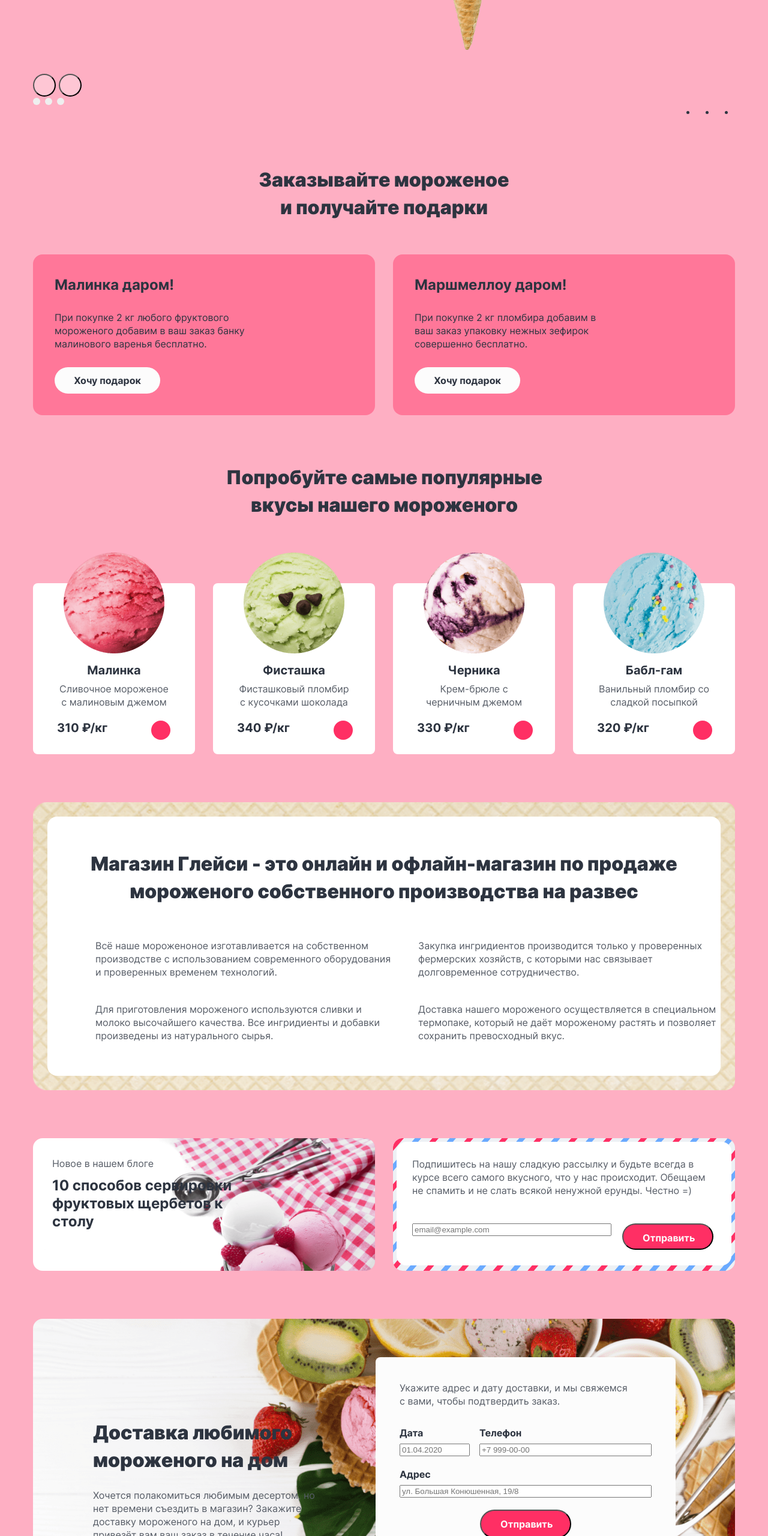
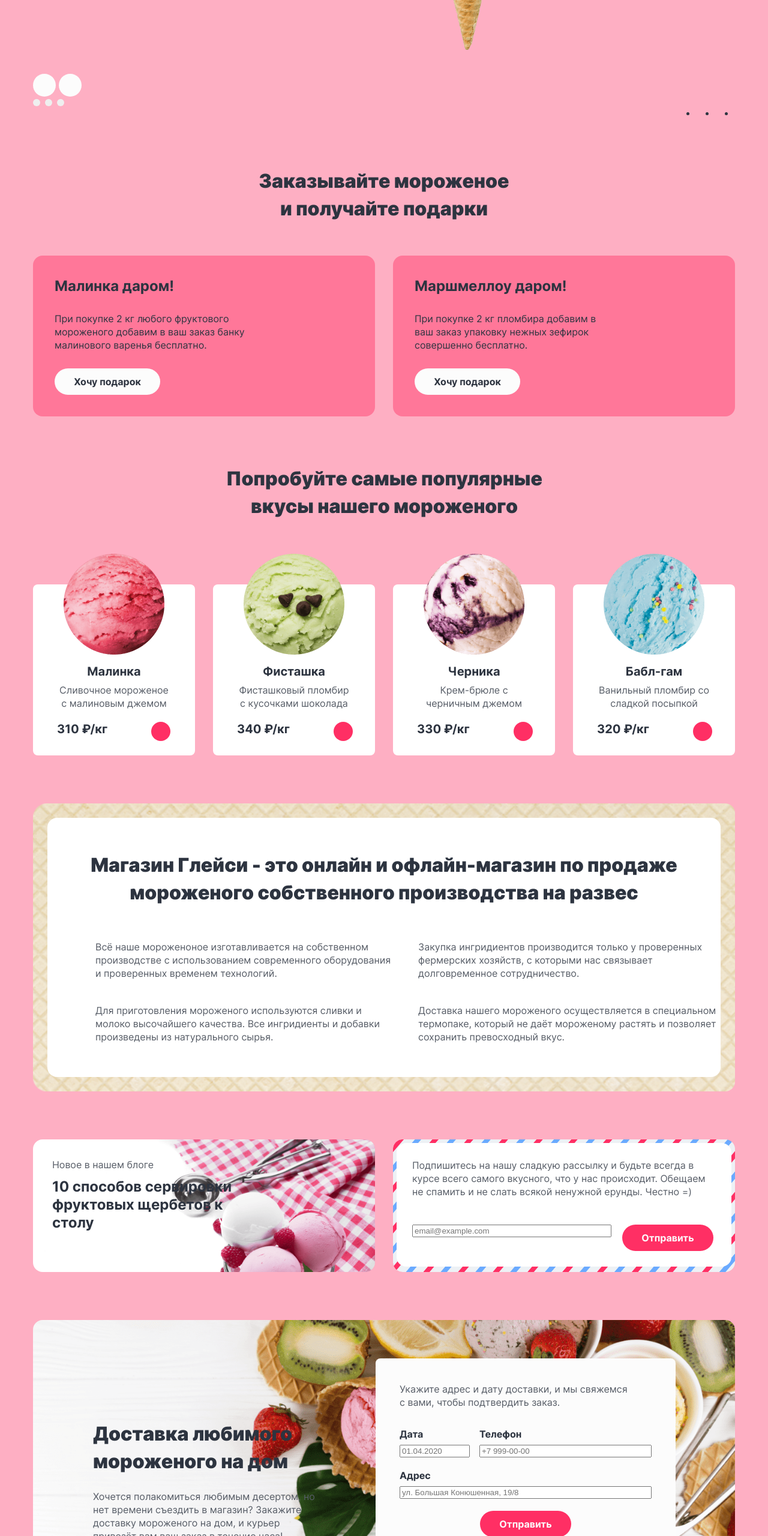
Before and after one commit to htmlacademy-htmlcss/2163447-gllacy-35, a plain HTML site: page index.html in a window 1280 px wide. Shown: the part 1620-4180 px from the top of the page at 60% size. Drawn offline with Linux system fonts and the light colour scheme.

```diff
--- a/styles/styles.css
+++ b/styles/styles.css
@@ -66,12 +66,14 @@ body {
   background-color: #fcfcfc;
   border-radius: 26px;
   text-decoration: none;
+  border: none;
 }
 
 .button-feedback {
   color: #fcfcfc;
   background-color: #ff2f64;
   border-radius: 26px;
+  border: none;
 }
 
 .button-submit {
@@ -80,6 +82,7 @@ body {
   background-color: #ff2f64;
   border-radius: 26px;
   padding: 12px 32px;
+  border: none;
 }
 
 .page-header {
@@ -272,6 +275,7 @@ body {
   background-color: #fcfcfc;
   border-radius: 26px;
   text-decoration: none;
+  border: none;
 }
 
 .slider-slide-image {
@@ -284,7 +288,8 @@ body {
   border-radius: 26px;
   width: 38px;
   height: 38px;
-  background-color: rgba(252, 252, 252, 0.3);
+  background-color: #fcfcfc;
+  border: none;
 }
 
 .slider-pagination {
@@ -300,6 +305,7 @@ body {
   height: 12px;
   color: #fcfcfc;
   border: none;
+  justify-content: space-between;
 }
 
 .slider-social {
```
